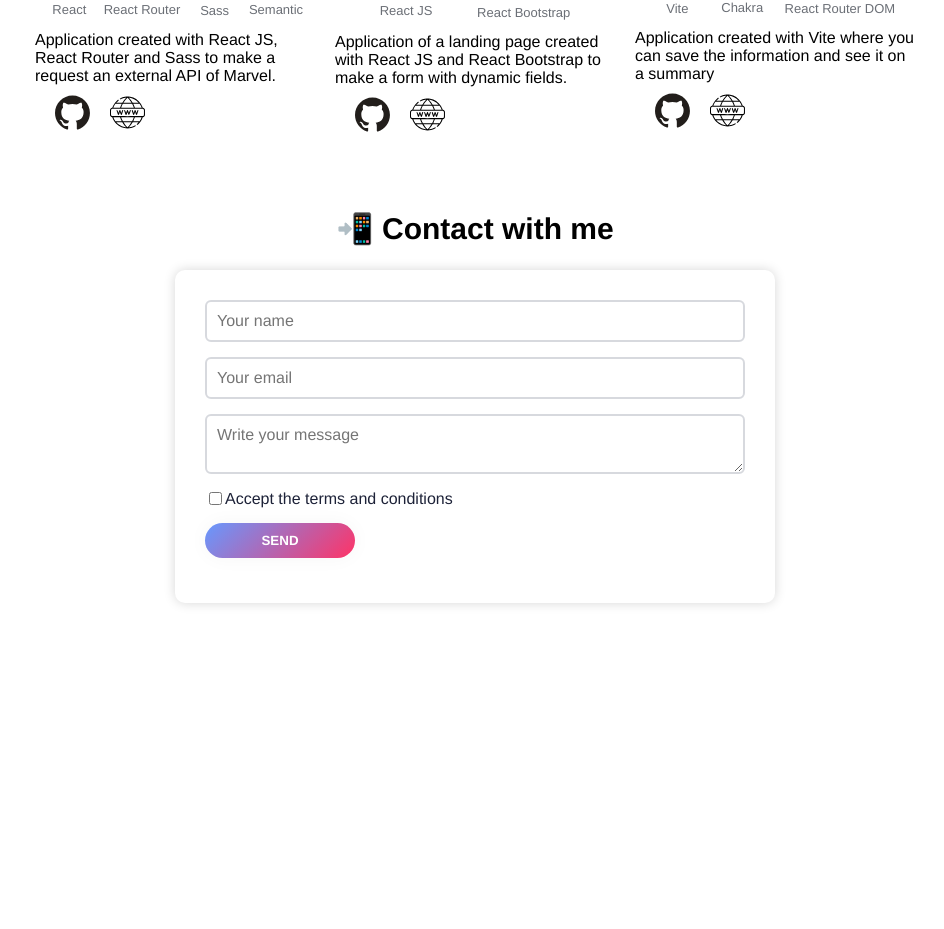
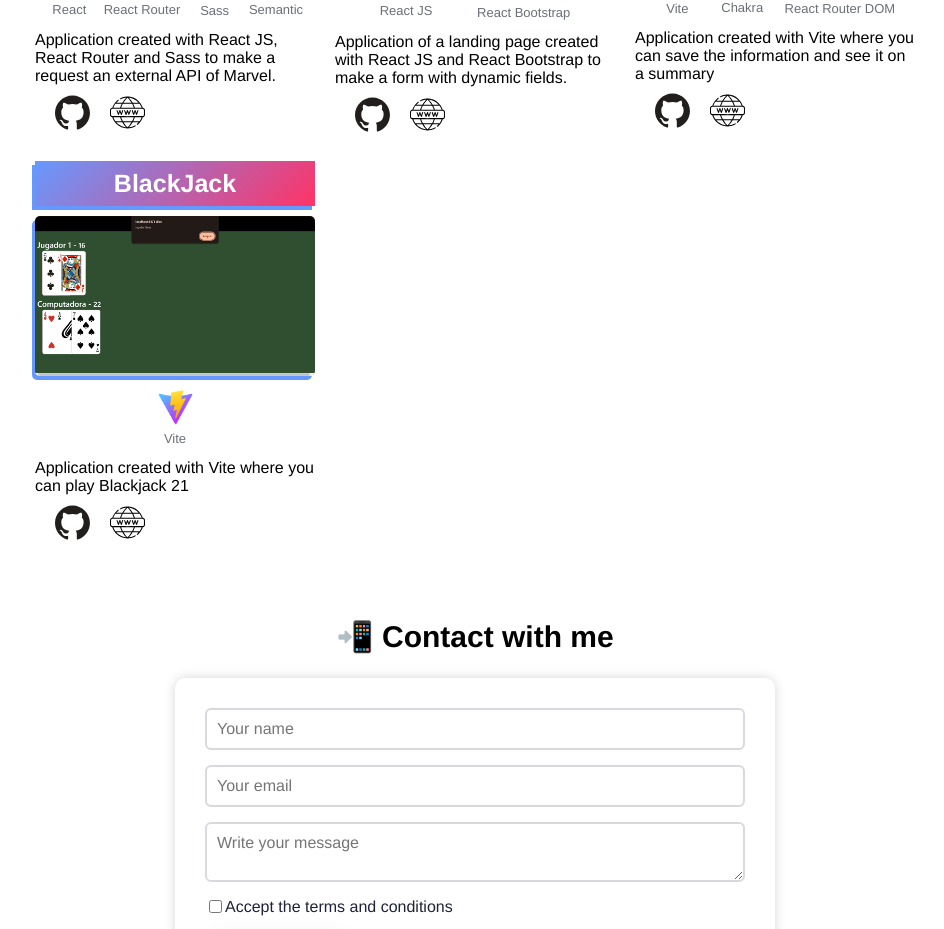
Before and after one commit to Freskiee/portfolio, a React (Create React App) app: page / in a window 1280 px wide. Shown: the part 1633-2562 px from the top of the page, without its empty margins (165-1109 px from the left). Before the commit the page ends 2306 px from the top, so only its background shows below. Built offline with nearby package versions, Linux system fonts and the light colour scheme.

Commit message:
feat: aniadiendo proyecto

```diff
--- a/src/components/Projects/ProjectsData.js
+++ b/src/components/Projects/ProjectsData.js
@@ -13,6 +13,7 @@ import gasolineraProject from "../../images/projects/gasolinera.jpg";
 import marvelProject from "../../images/projects/marvel.jpg";
 import rickMorty from "../../images/projects/rick-morty.jpg";
 import tareasProject from "../../images/projects/todo.jpg";
+import blackjackProject from '../../images/projects/blackjack.png';
 
 export const projectsPortfolio = [
     {
@@ -90,4 +91,15 @@ export const projectsPortfolio = [
         repository: "https://github.com/Freskiee/gasolinera-vite",
         website: "https://gasolinera-freskiee.netlify.app/",
     },
+    {
+        title: "BlackJack",
+        image: blackjackProject,
+        techs: [
+            { name: "Vite", src: viteImage },
+        ],
+        description:
+            "Application created with Vite where you can play Blackjack 21",
+        repository: "https://github.com/Freskiee/blackjack-app",
+        website: "https://ariel-build-app.netlify.app/",
+    },
 ];
```
Also changed, not shown: src/images/projects/blackjack.png (added).
